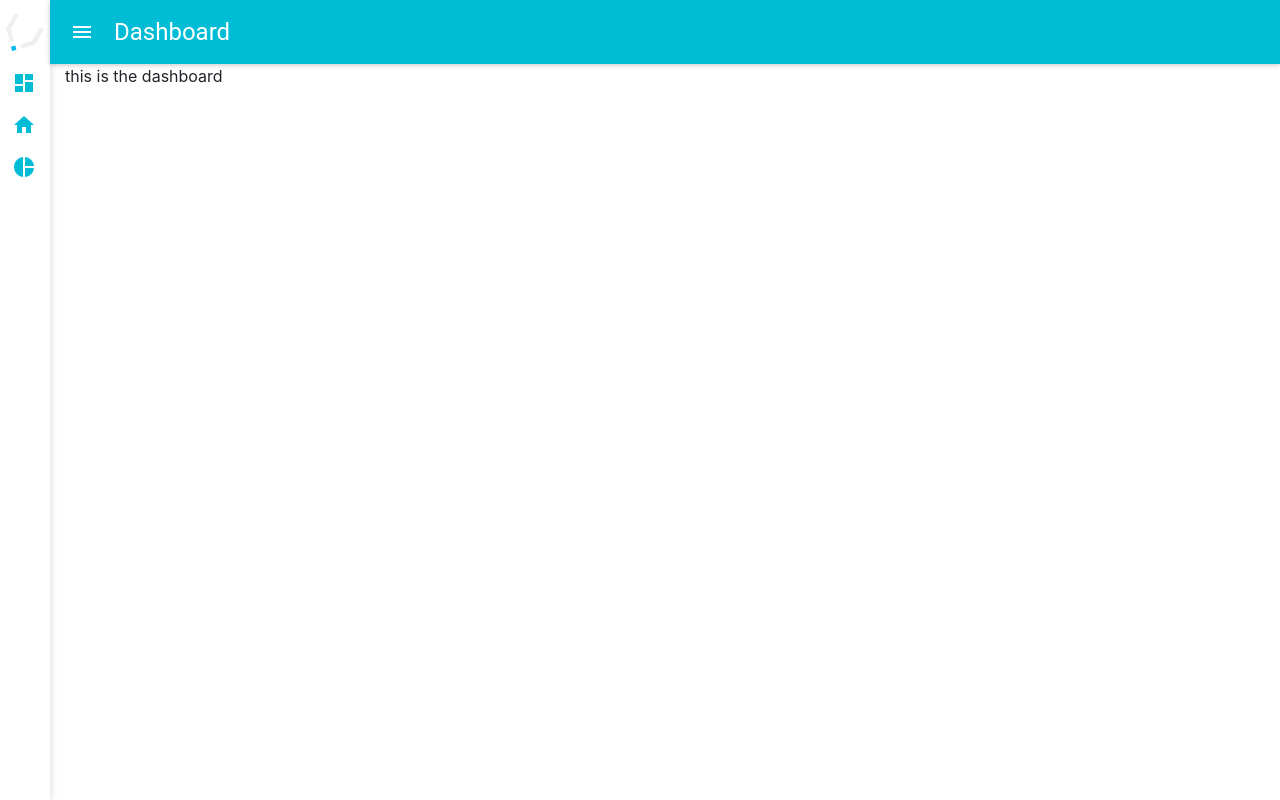
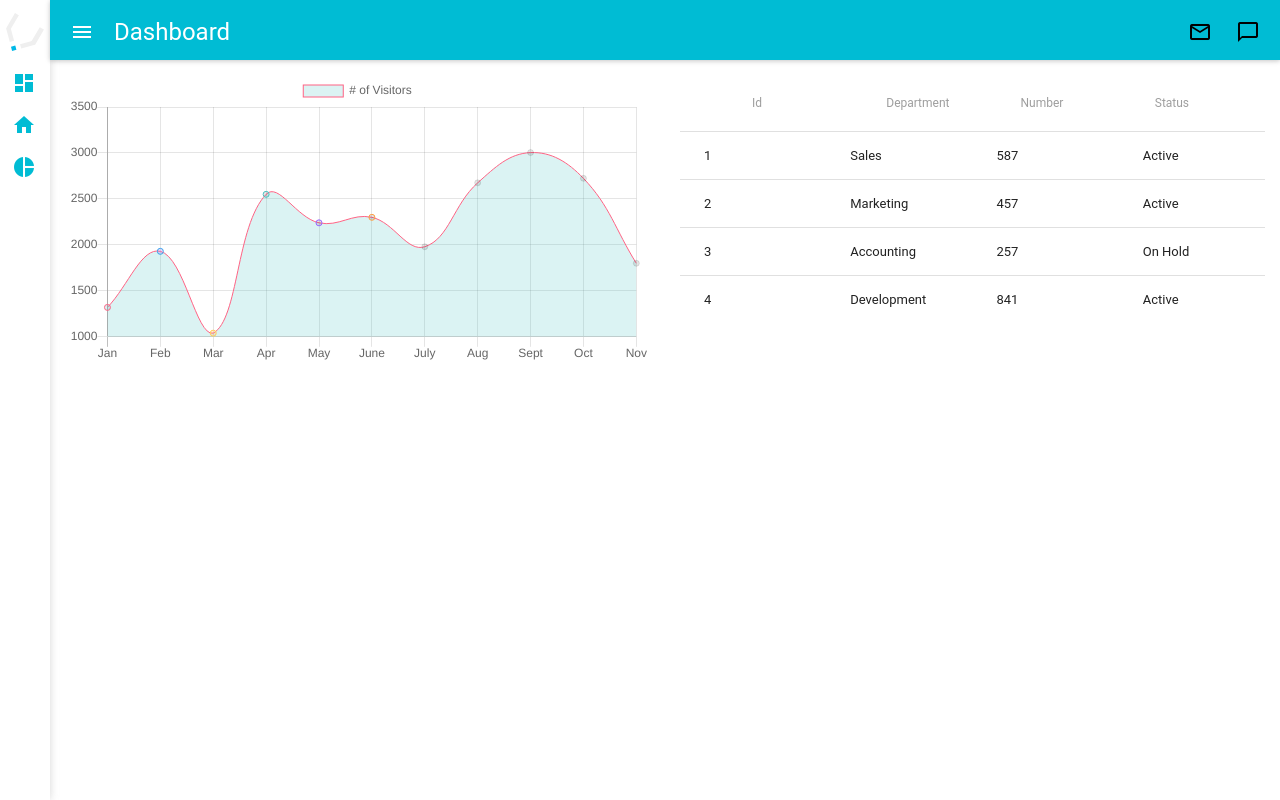
Before and after one commit to valecarlos/admin-dashboard, a React (Create React App) app: page / in a window 1280 px wide. Built offline with nearby package versions, Linux system fonts and the light colour scheme.

Commit message:
Added charts and table component using material UI's

```diff
--- a/package.json
+++ b/package.json
@@ -4,12 +4,14 @@
   "private": true,
   "dependencies": {
     "bootstrap": "^4.0.0-beta.2",
+    "chart.js": "^2.7.1",
     "lodash": "^4.17.4",
     "material-design-icons": "^3.0.1",
     "material-ui": "^0.19.4",
     "node-sass-chokidar": "0.0.3",
     "npm-run-all": "^4.1.2",
     "react": "^16.1.1",
+    "react-chartjs-2": "^2.6.4",
     "react-dom": "^16.1.1",
     "react-redux": "^5.0.6",
     "react-router-dom": "^4.2.2",
--- a/src/components/Nav/Nav.js
+++ b/src/components/Nav/Nav.js
@@ -5,6 +5,7 @@ import { withRouter } from 'react-router-dom'
 import AppBar from 'material-ui/AppBar'
 import upperFirst from 'lodash/upperFirst'
 
+import NavContentRight from './NavContentRight'
 function mapStateToProps(state) {
   return {
     isNavCollapsed: state.settings.isNavCollapsed
@@ -18,8 +19,11 @@ class Nav extends Component {
     return (
       <div>
         <AppBar
+          style={{height: '60px'}}
           title={title}
-          iconClassNameRight="muidocs-icon-navigation-expand-more"
+          iconElementRight={
+            <NavContentRight />
+          }
           onLeftIconButtonTouchTap={this.props.onBurgerClick}
         />
       </div>
--- /dev/null
+++ b/src/components/Nav/NavContentRight.js
@@ -0,0 +1,61 @@
+import React, { Component } from 'react';
+import IconMenu from 'material-ui/IconMenu';
+import MenuItem from 'material-ui/MenuItem';
+import IconButton from 'material-ui/IconButton';
+
+class NavContentRight extends Component {
+  render() {
+    return (
+      <ul className="sidebar__content-right">
+        <li>
+          <IconMenu
+            iconButtonElement={
+              <IconButton
+                className="md-button header-btn">
+                <i className="material-icons">mail_outline</i>
+              </IconButton>
+            }
+            menuStyle={{minWidth: '250px'}}
+            anchorOrigin={{horizontal: 'right', vertical: 'top'}}
+            targetOrigin={{horizontal: 'right', vertical: 'top'}}
+          >
+            <MenuItem
+              className="header-icon-dropdown-item"
+              leftIcon={<i className="material-icons">mail_outline</i>}
+              primaryText="New mail"
+              secondaryText={<span className="text-muted">5min ago</span>}
+              />
+              <MenuItem
+                className="header-icon-dropdown-item"
+                leftIcon={<i className="material-icons">mail_outline</i>}
+                primaryText="New mail"
+                secondaryText={<span className="text-muted">5min ago</span>}
+              />
+            </IconMenu>
+        </li>
+        <li>
+          <IconMenu
+            iconButtonElement={
+              <IconButton
+                className="md-button header-btn">
+                <i className="material-icons">chat_bubble_outline</i>
+              </IconButton>
+            }
+            menuStyle={{minWidth: '250px'}}
+            anchorOrigin={{horizontal: 'right', vertical: 'top'}}
+            targetOrigin={{horizontal: 'right', vertical: 'top'}}
+          >
+            <MenuItem
+              className="header-icon-dropdown-item"
+              leftIcon={<i className="material-icons">mail_outline</i>}
+              primaryText="Karen"
+              secondaryText={<span className="text-muted">5min ago</span>}
+            />
+          </IconMenu>
+        </li>
+      </ul>
+    );
+  }
+}
+
+export default NavContentRight;
--- /dev/null
+++ b/src/components/UI/Table/Table.js
@@ -0,0 +1,68 @@
+import React from 'react'
+
+import {
+  Table,
+  TableBody,
+  TableHeader,
+  TableHeaderColumn,
+  TableRow,
+  TableRowColumn,
+} from 'material-ui/Table';
+
+const data = [
+  {
+    Id: 1,
+    Department: 'Sales',
+    Number: 587,
+    Status: 'Active'
+  },
+  {
+    Id: 2,
+    Department: 'Marketing',
+    Number: 457,
+    Status: 'Active'
+  },
+  {
+    Id: 3,
+    Department: 'Accounting',
+    Number: 257,
+    Status: 'On Hold'
+  },
+  {
+    Id: 4,
+    Department: 'Development',
+    Number: 841,
+    Status: 'Active'
+  }
+]
+
+const TableExampleSimple = () => (
+  <Table>
+    <TableHeader displaySelectAll={false}>
+    <TableRow>
+      {
+        Object.keys(data[0]).map((title) => (
+          <TableHeaderColumn>{title}</TableHeaderColumn>
+        ))
+      }
+    </TableRow>
+  </TableHeader>
+    <TableBody displayRowCheckbox={false}>
+      {
+        data.map((item) => {
+          return (
+            <TableRow>
+             {
+               Object.keys(item).map((prop) => (
+                <TableRowColumn>{item[prop]}</TableRowColumn>
+              ))
+             }
+          </TableRow>
+          )
+        })
+      }
+    </TableBody>
+  </Table>
+);
+
+export default TableExampleSimple;
--- a/src/containers/Dashboard/Dashboard.js
+++ b/src/containers/Dashboard/Dashboard.js
@@ -1,10 +1,40 @@
 import React, { Component } from 'react';
+import {Line} from 'react-chartjs-2';
+import Table from '../../components/UI/Table/Table'
 
 class Dashboard extends Component {
   render() {
+    const data={
+      labels: ['Jan', 'Feb', 'Mar', 'Apr', 'May', 'June', 'July', 'Aug', 'Sept', 'Oct', 'Nov'],
+      datasets: [{
+          label: '# of Visitors',
+          data: [1320, 1930, 1040, 2550, 2240, 2300, 1980, 2675, 3004, 2724, 1800 ],
+          backgroundColor: [
+              'rgba(75, 192, 192, 0.2)',
+              'rgba(153, 102, 255, 0.2)',
+              'rgba(255, 159, 64, 0.2)'
+          ],
+          borderColor: [
+              'rgba(255,99,132,1)',
+              'rgba(54, 162, 235, 1)',
+              'rgba(255, 206, 86, 1)',
+              'rgba(75, 192, 192, 1)',
+              'rgba(153, 102, 255, 1)',
+              'rgba(255, 159, 64, 1)'
+          ],
+          borderWidth: 1
+        }]
+      }
     return (
-      <div>
-        this is the dashboard
+      <div className="row">
+        <div className="col-xs-12 col-md-6">
+          <Line
+            data={data}
+          />
+        </div>
+        <div className="col-xs-12 col-md-6">
+          <Table />
+        </div>
       </div>
     );
   }
--- a/src/styles/App.css
+++ b/src/styles/App.css
@@ -22,8 +22,18 @@
 .logo {
   width: 38px; }
 
+.sidebar__content-right li {
+  display: inline-block; }
+
 .main-container {
   flex-grow: 1; }
+
+.main {
+  padding-top: 15px;
+  height: calc(100% - 64px);
+  overflow: auto;
+  overflow-x: hidden;
+  overflow-y: auto; }
 
 .app {
   display: flex; }
--- a/src/styles/_main.scss
+++ b/src/styles/_main.scss
@@ -1,3 +1,11 @@
 .main-container{
   flex-grow: 1;
 }
+
+.main{
+  padding-top: 15px;
+  height: calc(100% - #{$header-height});
+  overflow: auto;
+  overflow-x: hidden;
+  overflow-y: auto;
+}
--- a/src/styles/_sidebar.scss
+++ b/src/styles/_sidebar.scss
@@ -17,7 +17,7 @@
 }
 
 .sidebar__header{
-  height: 64px;
+  height: $header-height;
   display: flex;
   align-items: center;
   justify-content: center;
@@ -26,3 +26,7 @@
 .logo{
   width: 38px;
 }
+
+.sidebar__content-right li{
+  display: inline-block;
+}
--- a/src/styles/_variables.scss
+++ b/src/styles/_variables.scss
@@ -5,3 +5,5 @@ $media-xñ: 1200px;
 
 $sidebar-width: 230px;
 $sidebar-width-small: 50px;
+
+$header-height: 64px;
```
Also changed, not shown: 1 other file (tests, documents, lock files or other folders).
